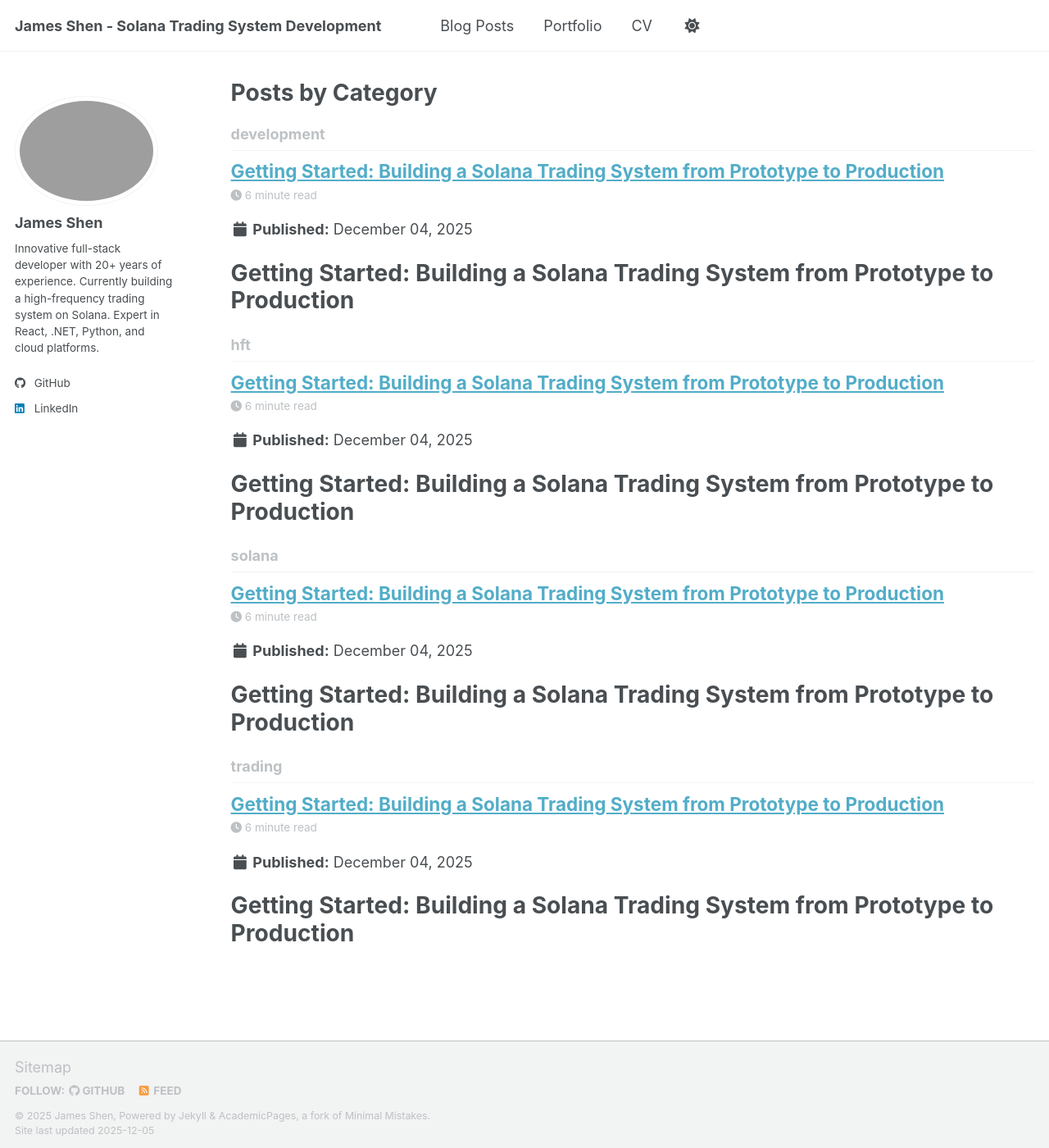
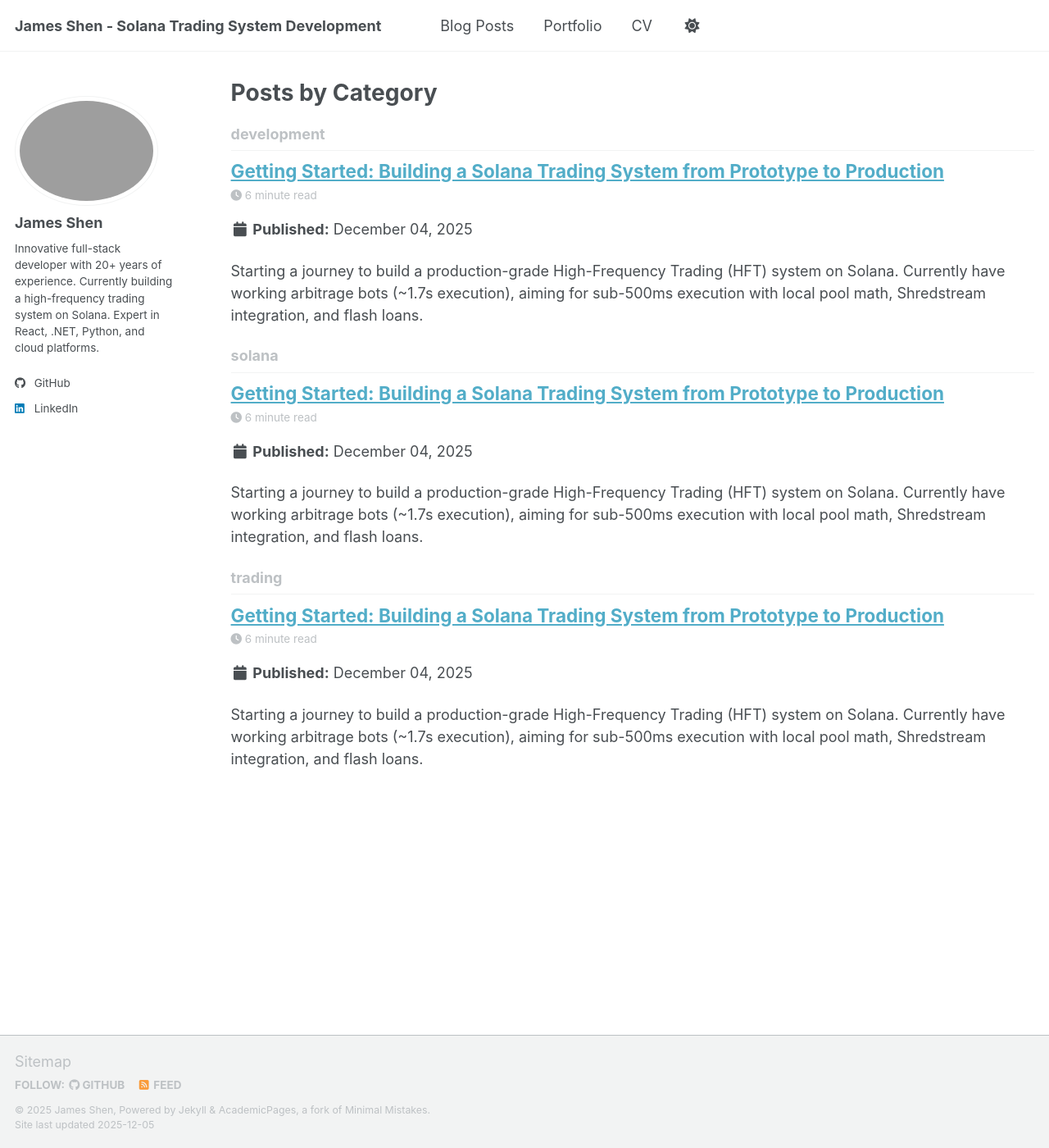
Before and after one commit to guidebee/guidebee.github.io, a Jekyll site: the page built from _pages/category-archive.html, in a window 1280 px wide and 1400 px high. Shown: the whole window at 82% size. Built offline with Jekyll 4.4.1, drawn with Linux system fonts in a browser that asks for light colours; a script bundle is joined from its source files by our own code; library files that are not in the unit come from our copies.

Commit message:
update post

```diff
--- a/_posts/2025-12-04-getting-started-building-solana-trading-system.md
+++ b/_posts/2025-12-04-getting-started-building-solana-trading-system.md
@@ -1,17 +1,20 @@
 ---
-layout: post
+layout: single
 title: "Getting Started: Building a Solana Trading System from Prototype to Production"
 date: 2025-12-04
-categories: [solana, trading, development, hft]
-tags: [solana, dex, arbitrage, golang, typescript, hft]
-author: guidebee
+categories:
+  - solana
+  - trading
+  - development
+tags:
+  - solana
+  - dex
+  - arbitrage
+  - golang
+  - typescript
+  - hft
+excerpt: "Starting a journey to build a production-grade High-Frequency Trading (HFT) system on Solana. Currently have working arbitrage bots (~1.7s execution), aiming for sub-500ms execution with local pool math, Shredstream integration, and flash loans."
 ---
-
-# Getting Started: Building a Solana Trading System from Prototype to Production
-
-**Date:** December 4, 2025
-**Reading Time:** ~8 minutes
-**Project Phase:** Foundation (Week 1)
 
 ## TL;DR
 
@@ -162,24 +165,25 @@
 - Statistical arbitrage
 - Optional: Market making
 
-## Repository Highlights
+## Project Documentation
 
-The repository is well-documented with comprehensive guides:
+The project includes comprehensive documentation covering:
 
-### Core Documentation
+### Core Documentation Areas
 
-1. **[01-prototype-analysis.md](../docs/01-prototype-analysis.md)** - Analysis of existing prototypes
-2. **[02-production-architecture-plan.md](../docs/02-production-architecture-plan.md)** - Scanner → Planner → Executor architecture
-3. **[06-solo-developer-roadmap.md](../docs/06-solo-developer-roadmap.md)** - Realistic roadmap (MVP in 4 weeks)
-4. **[07-hft-architecture.md](../docs/07-hft-architecture.md)** - Sub-500ms execution architecture
-5. **[08-optimization-guide.md](../docs/08-optimization-guide.md)** ⭐ - Week-by-week optimization guide
+1. **Prototype Analysis** - Analysis of existing prototypes and what works
+2. **Production Architecture Plan** - Scanner → Planner → Executor architecture
+3. **Solo Developer Roadmap** - Realistic roadmap (MVP in 4 weeks)
+4. **HFT Architecture** - Sub-500ms execution architecture design
+5. **Optimization Guide** - Week-by-week optimization strategies
 
-### Reference Code
+### Reference Implementations
 
-The `references/` directory contains three working prototype systems:
-- `references/apps/` - Polyglot arbitrage with Go quote service
-- `references/trading-bots/` - Mature TypeScript trading bot
-- `references/solana-playground/` - Full-stack Next.js app with 150+ CLI tools
+The project includes three working prototype systems:
+
+- Polyglot arbitrage system with Go quote service
+- Mature TypeScript trading bot with proven patterns
+- Full-stack Next.js app with 150+ CLI tools
 
 These prototypes demonstrate proven patterns for transaction building, retry logic, wallet management, and more.
 
@@ -263,16 +267,12 @@
 
 ---
 
-**Project Repository:** [solana-trading-system](https://github.com/guidebee/solana-trading-system)
 **Next Post:** Week 1 - Profiling and Quick Wins
 
 ## Connect
 
 - **GitHub:** [github.com/guidebee](https://github.com/guidebee)
-- **LinkedIn:** [Connect on LinkedIn](https://linkedin.com/in/your-linkedin-username)
-- **Questions?** Open an issue in the [project repo](https://github.com/guidebee/solana-trading-system/issues)
-
-Ready to optimize! 🚀
+- **LinkedIn:** [linkedin.com/in/guidebee](https://linkedin.com/in/guidebee)
 
 ---
 
```
Also changed, not shown: other parts of _posts/2025-12-04-getting-started-building-solana-trading-system.md (+1 -1 lines), .claude/settings.local.json (added).
